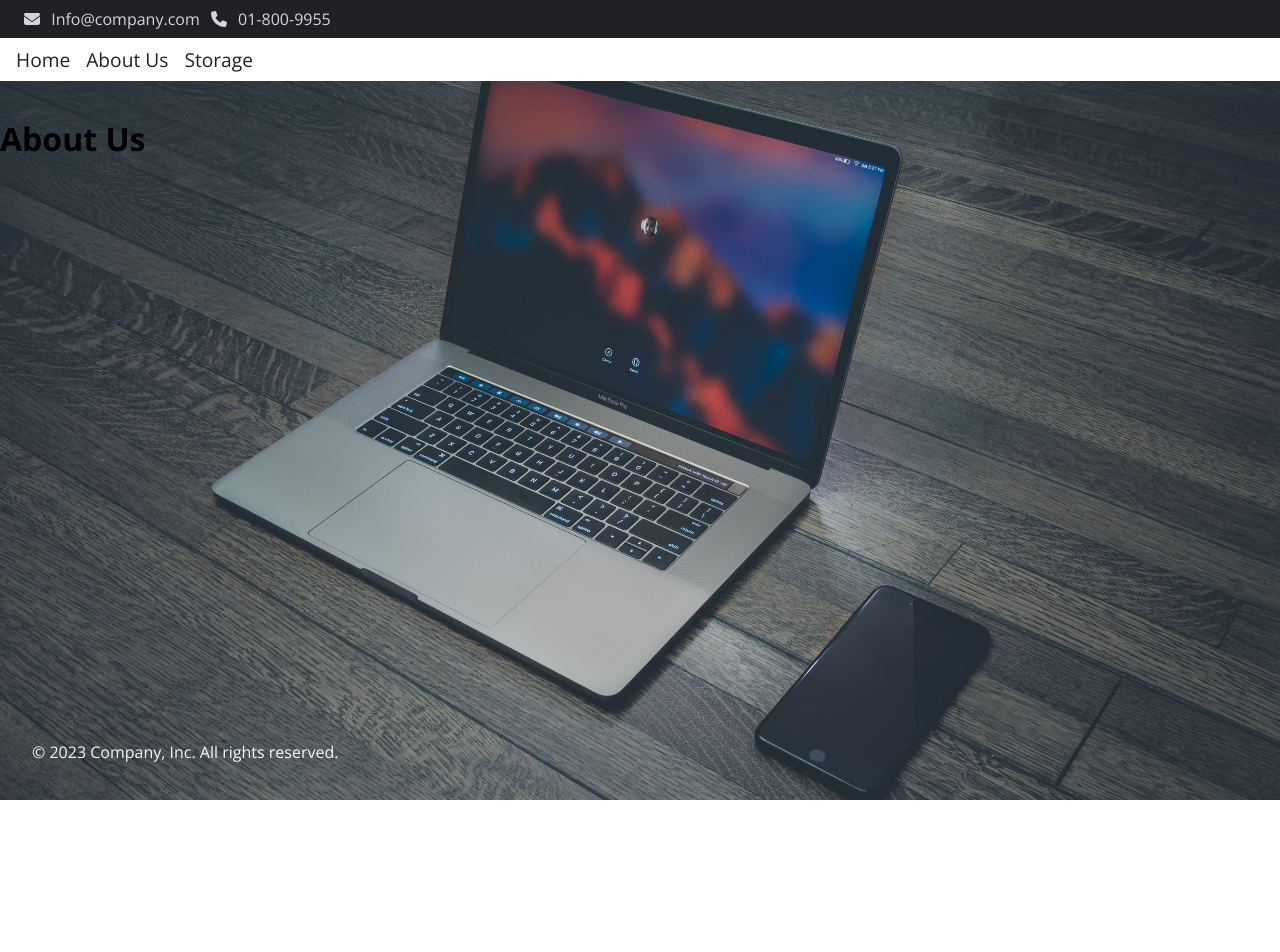
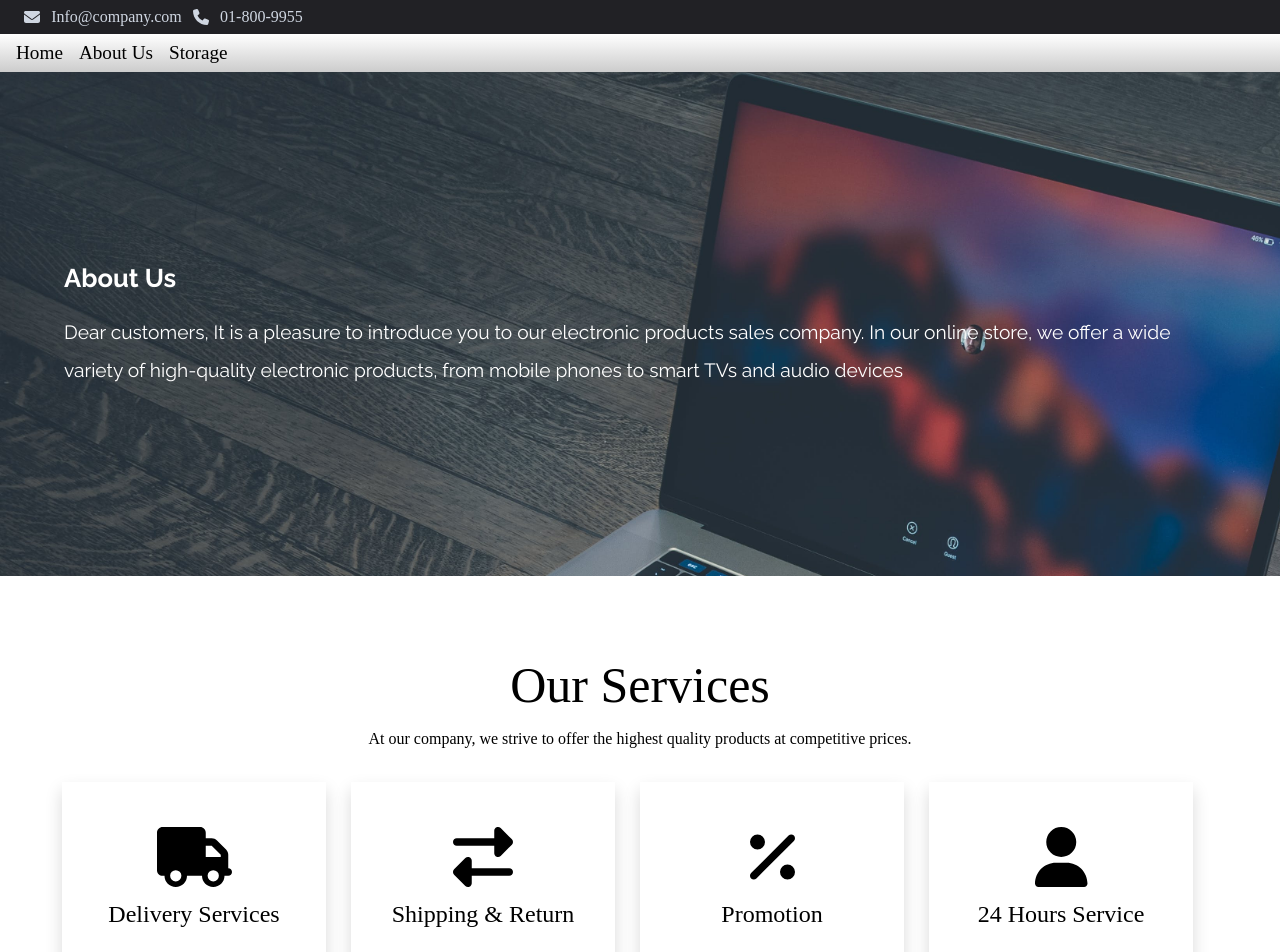
Before and after one commit to Stobio19/Proyecto-Creatividad-y-Emprendimiento, a React (Create React App) app: page /About-us in a window 1280 px wide. Shown: the top 952 px of the page. Before the commit the page ends 800 px from the top, so only its background shows below. Built offline with nearby package versions, Linux system fonts and the light colour scheme.

Commit message:
Design Frontend Version 1.0

```diff
--- a/src/App.css
+++ b/src/App.css
@@ -1,7 +1,7 @@
-@import url("https://fonts.googleapis.com/css2?family=Open+Sans:ital,wght@0,300;0,400;0,500;0,600;0,700;0,800;1,300;1,400;1,500;1,600;1,700;1,800&family=Roboto:ital,wght@0,100;0,300;0,400;0,500;0,700;0,900;1,100;1,300;1,400;1,500;1,700;1,900&display=swap");
+ @import url('https://fonts.googleapis.com/css2?family=Open+Sans:ital,wght@0,300;0,400;0,500;0,600;0,700;0,800;1,300;1,400;1,500;1,600;1,700;1,800&family=Raleway:ital,wght@0,100;0,200;0,300;0,400;0,500;0,600;0,700;0,800;0,900;1,100;1,200;1,300;1,400;1,500;1,600;1,700;1,800;1,900&family=Roboto:ital,wght@0,100;0,300;0,400;0,500;0,700;0,900;1,100;1,300;1,400;1,500;1,700;1,900&display=swap');
 
 * {
-  font-family: "Open Sans", sans-serif !important;
+  font-family: 'Raleway', sans-serif;
 }
 
 .App {
@@ -19,3 +19,7 @@
 .main-content {
   flex: 1;
 }
+
+:root {
+  --text-light: #cfd6e1;
+}
--- a/src/Components/Header.css
+++ b/src/Components/Header.css
@@ -10,9 +10,10 @@
 
 .link-header {
   text-decoration: none;
-  color: #212125;
+  color: #000;
   font-weight: 300;
   font-size: 1.2rem;
+  font-family: 'Poppins';
   transition: transform .1s;
 }
 
@@ -37,11 +38,12 @@
 }
 
 .content-before-nav-header > :nth-child(-n + 4) {
-  color: #cfd6e1;
+  color: var(--text-light);
+  font-family: 'Poppins';
 }
 
 .main-content-header {
-  background-color: #fff;
+  background: linear-gradient( #fff, #ccc);
   padding: .5em 0;
 }
 
--- a/src/Components/Header.js
+++ b/src/Components/Header.js
@@ -3,6 +3,7 @@ import { Link } from "react-router-dom";
 import "./Header.css";
 import { faPhone, faEnvelope } from "@fortawesome/free-solid-svg-icons";
 import { FontAwesomeIcon } from "@fortawesome/react-fontawesome";
+import "../App.css";
 
 export const Header = () => {
   return (
--- /dev/null
+++ b/src/Pages/AboutUs.css
@@ -0,0 +1,121 @@
+@import "../App.css";
+@import url("https://fonts.googleapis.com/css2?family=Lato&family=Montserrat:wght@300&family=Roboto:ital,wght@0,100;0,300;0,400;0,500;0,700;0,900;1,100;1,300;1,400;1,500;1,700;1,900&display=swap");
+
+.title-about {
+  text-align: center;
+  margin: 0;
+  font-size: 3.125rem;
+  font-weight: 500;
+}
+
+.__div-section-1 {
+  background: var(--section-1-about-background);
+  width: 100%;
+  flex-direction: row;
+  display: flex;
+  min-height: 30rem;
+  justify-content: space-evenly;
+}
+
+.__div-section-1 > :nth-child(-n + 2) {
+  margin: 0 2rem 0 2rem;
+  padding: 2rem;
+}
+
+.container-about-section-1 {
+  color: #fff;
+  display: flex;
+  flex-direction: column;
+  justify-content: center;
+  width: 100vw;
+}
+
+.container-about-section-1 h2 {
+  font-size: 2vw;
+  margin: 0;
+}
+
+.container-about-section-1 p {
+  line-height: 2;
+  font-size: 1.5vw;
+  display: flex;
+}
+
+.__div-section-2 {
+  display: flex;
+  flex-wrap: wrap;
+  padding-top: 5rem !important;
+  padding-bottom: 3rem !important;
+  background: #fff;
+  width: auto;
+  height: 30rem;
+  text-align: center;
+  flex-direction: column;
+}
+
+.__div-section-2 h2 {
+  font-family: "Poppins";
+}
+
+.__div-section-2 p {
+  font-family: "Poppins";
+}
+
+.__div-section-2 > div {
+  flex-wrap: wrap;
+}
+
+.shadow {
+  box-shadow: 0 0.5rem 1rem rgba(0, 0, 0, 0.15) !important;
+}
+
+.__div_section-2-father-about {
+  display: flex;
+  background: #fff;
+  width: calc(1275 / 16);
+  height: 15.75rem;
+  align-items: center;
+  justify-content: center;
+  flex-wrap: wrap;
+}
+
+.__div_section-2-father-about > div {
+  display: flex;
+  flex-direction: column;
+  margin-right: 1.5625rem;
+  width: 16.5rem;
+  height: 13.5rem;
+}
+
+.__div_section-2-child-about {
+  display: flex;
+  flex-direction: column;
+  align-items: center;
+  justify-content: center;
+  text-align: center;
+}
+
+.transition-section-2-about {
+  transition: background 0.3s, color 0.3s;
+  cursor: pointer;
+}
+
+.transition-section-2-about:hover {
+    transform: scale(1.1);
+    transition: .3s;
+}
+
+.about-icons-section-2 {
+  height: 3.75rem;
+  color: #000;
+}
+
+.__div_section-2-child-about > div {
+  margin-top: 17%;
+}
+
+.about-services-section-2 {
+  font-size: 1.5rem;
+  margin-top: 0.75rem;
+  font-weight: 500;
+}
--- a/src/Pages/AboutUs.js
+++ b/src/Pages/AboutUs.js
@@ -1,11 +1,86 @@
 import React from "react";
+import "./AboutUs.css";
+import { FontAwesomeIcon } from "@fortawesome/react-fontawesome";
+import {
+  faTruck,
+  faExchangeAlt,
+  faPercent,
+  faUser,
+} from "@fortawesome/free-solid-svg-icons";
 
 export const AboutUs = () => {
-    return (
+  return (
+    <div className="about">
+      <section className="__div-section-1">
+        <div className="container-about-section-1">
+          <h2>About Us</h2>
+          <p>
+            Dear customers, It is a pleasure to introduce you to our electronic
+            products sales company. In our online store, we offer a wide variety
+            of high-quality electronic products, from mobile phones to smart TVs
+            and audio devices
+          </p>
+          </div>
+      </section>
+      <section className="__div-section-2">
         <div>
-            <h1>About Us</h1>
+          <div>
+            <h2 className="title-about">Our Services</h2>
+            <p className="flex-container-about-section-2-span-1">
+              At our company, we strive to offer the highest quality products at
+              competitive prices.
+            </p>
+          </div>
         </div>
-    );
-}
+        <div className="__div_section-2-father-about">
+          <div className="transition-section-2-about shadow">
+            <div className="__div_section-2-child-about">
+              <div>
+                <FontAwesomeIcon
+                  icon={faTruck}
+                  className="about-icons-section-2"
+                />
+              </div>
+              <h2 className="about-services-section-2">Delivery Services</h2>
+            </div>
+          </div>
+          <div className="transition-section-2-about shadow">
+            <div className="__div_section-2-child-about">
+              <div>
+                <FontAwesomeIcon
+                  icon={faExchangeAlt}
+                  className="about-icons-section-2"
+                />
+              </div>
+              <h2 className="about-services-section-2 ">Shipping & Return</h2>
+            </div>
+          </div>
+          <div className="transition-section-2-about shadow">
+            <div className="__div_section-2-child-about">
+              <div>
+                <FontAwesomeIcon
+                  icon={faPercent}
+                  className="about-icons-section-2"
+                />
+              </div>
+              <h2 className="about-services-section-2 ">Promotion</h2>
+            </div>
+          </div>
+          <div className="transition-section-2-about shadow">
+            <div className="__div_section-2-child-about">
+              <div>
+                <FontAwesomeIcon
+                  icon={faUser}
+                  className="about-icons-section-2"
+                />
+              </div>
+              <h2 className="about-services-section-2 ">24 Hours Service</h2>
+            </div>
+          </div>
+        </div>
+      </section>
+    </div>
+  );
+};
 
 export default AboutUs;
--- /dev/null
+++ b/src/Pages/Storage.css
@@ -0,0 +1,60 @@
+.title-storage {
+    color: #fff;
+    font-family: 'Poppins';
+}
+
+.text-align-center {
+    text-align: center;
+}
+
+.storage-content {
+    margin: auto;
+    padding: 1em;
+    background: #fff;
+    max-width: 90vw;
+    display: flex;
+    gap: 1em;
+    flex-direction: column;
+    border-radius: .2em;
+}
+
+.storage-item {
+    border: 0.0625rem solid #ccc;
+    padding: 1em;
+    background: #f7f7f7
+}
+
+.storage-item > h2 {
+    margin-top: 0;
+}
+
+.storage-item > p {
+    margin-bottom: 0;
+}
+
+.storage-item > span {
+    font-weight: 600;
+    display: block;
+    margin: 1em 0;
+}
+
+.input-password {
+    background: inherit;
+    border: none;
+    font-size: medium;
+}
+
+.input-password:focus, .input-password:active {
+    background: inherit;
+    outline: none;
+}
+
+.icon-eye {
+    color: #777;
+    cursor: pointer;
+    margin: 0 .5em;
+}
+
+.icon-eye:hover {
+    color: #000;
+}
--- a/src/Pages/Storage.js
+++ b/src/Pages/Storage.js
@@ -1,11 +1,65 @@
-import React from "react";
+import React, { useState } from "react";
+import "./Storage.css";
+import { FontAwesomeIcon } from "@fortawesome/react-fontawesome";
+import { faEye, faEyeSlash } from "@fortawesome/free-solid-svg-icons";
 
 export const Storage = () => {
-    return (
-        <div>
-            <h1>Storage</h1>
-        </div>
-    );
-}
+  const initialPasswords = [
+    "YourPassword1",
+    "YourPassword2",
+    "YourPassword3",
+    "YourPassword4",
+    "YourPassword5",
+  ];
+
+  const [passwords, setPasswords] = useState(initialPasswords);
+  const [showPasswords, setShowPasswords] = useState(
+    new Array(initialPasswords.length).fill(false)
+  );
+
+  const togglePasswordVisibility = (index) => {
+    const newShowPasswords = [...showPasswords];
+    newShowPasswords[index] = !newShowPasswords[index];
+    setShowPasswords(newShowPasswords);
+  };
+
+  return (
+    <div>
+      <h1 className="title-storage text-align-center">Your Data!</h1>
+      <div className="storage-content">
+        {passwords.map((password, index) => (
+          <div className="storage-item" key={index}>
+            <h2 className="storage-item-title">Username</h2>
+            <span className="user-account">example@outlook.com</span>
+            <span>
+              Password:
+              <FontAwesomeIcon
+                className="icon-eye"
+                icon={showPasswords[index] ? faEye : faEyeSlash}
+                onClick={() => togglePasswordVisibility(index)}
+              />
+              <input
+                className="input-password"
+                type={showPasswords[index] ? "text" : "password"}
+                value={password}
+                onChange={(e) => {
+                  const newPasswords = [...passwords];
+                  newPasswords[index] = e.target.value;
+                  setPasswords(newPasswords);
+                }}
+                style={{ width: `${password.length + 1}ch` }}
+                readOnly
+              ></input>
+            </span>
+            <p className="storage-item-text">
+              Hi!, My name is Samuel and I am a programmer, I like too much to
+              eat pizza and read a lot!
+            </p>
+          </div>
+        ))}
+      </div>
+    </div>
+  );
+};
 
 export default Storage;
```
